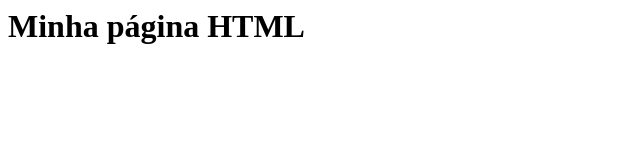
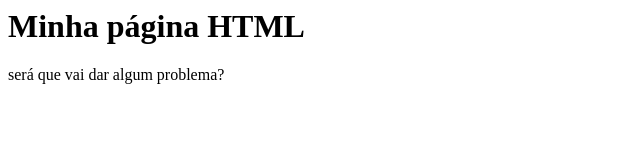
Before and after one commit to luizhsgassis/gama-no-github-Luiz, a plain HTML site: page index.html in a window 1280 px wide. Shown: the whole page, without its empty margins (0-640 px from the left). Drawn offline with Linux system fonts and the light colour scheme.

Commit message:
Alteração no arquivo html desta vez em master

```diff
--- a/index.html
+++ b/index.html
@@ -1,5 +1,6 @@
 <html>
     <body>
         <h1>Minha página HTML</h1>
+        <p>será que vai dar algum problema?</p>
     </body>
 </html>
```
